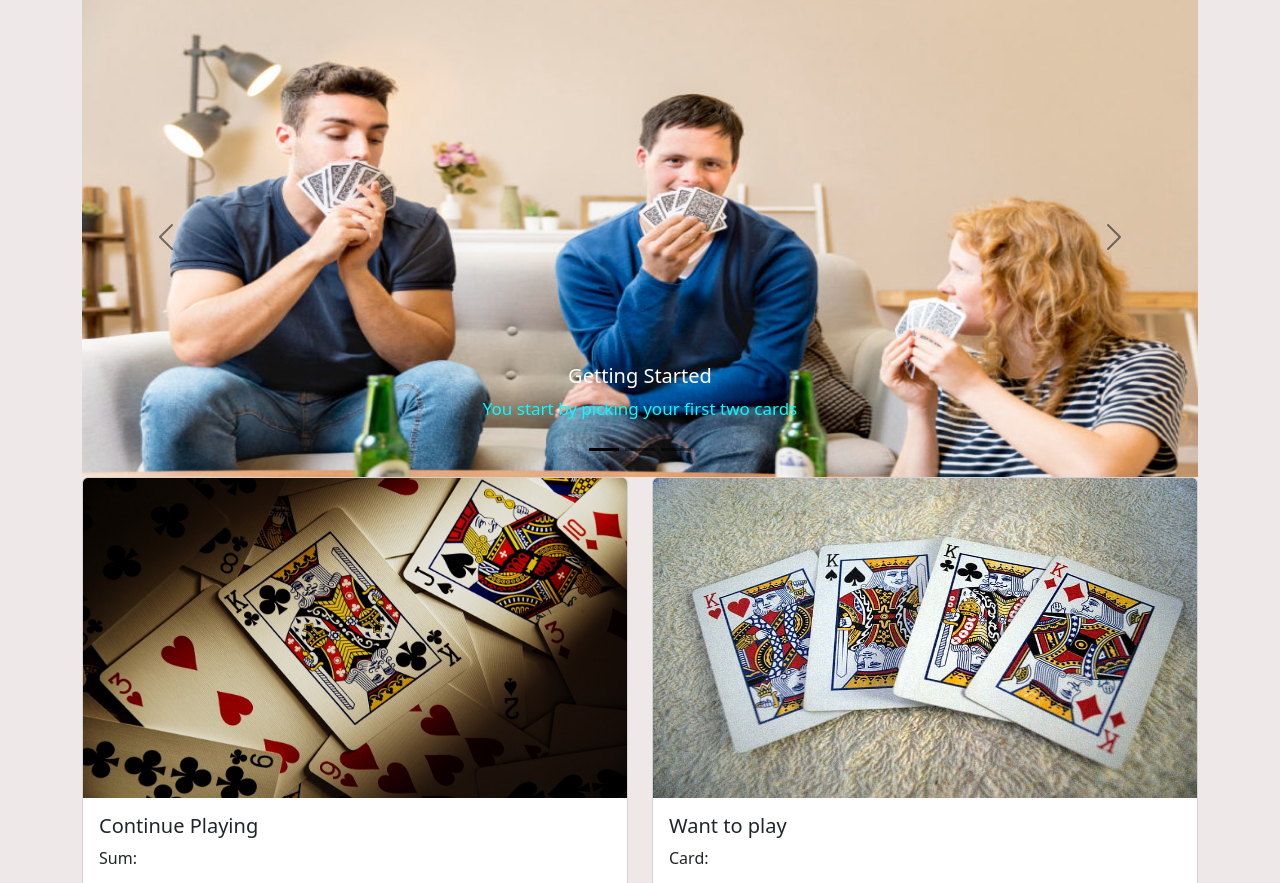
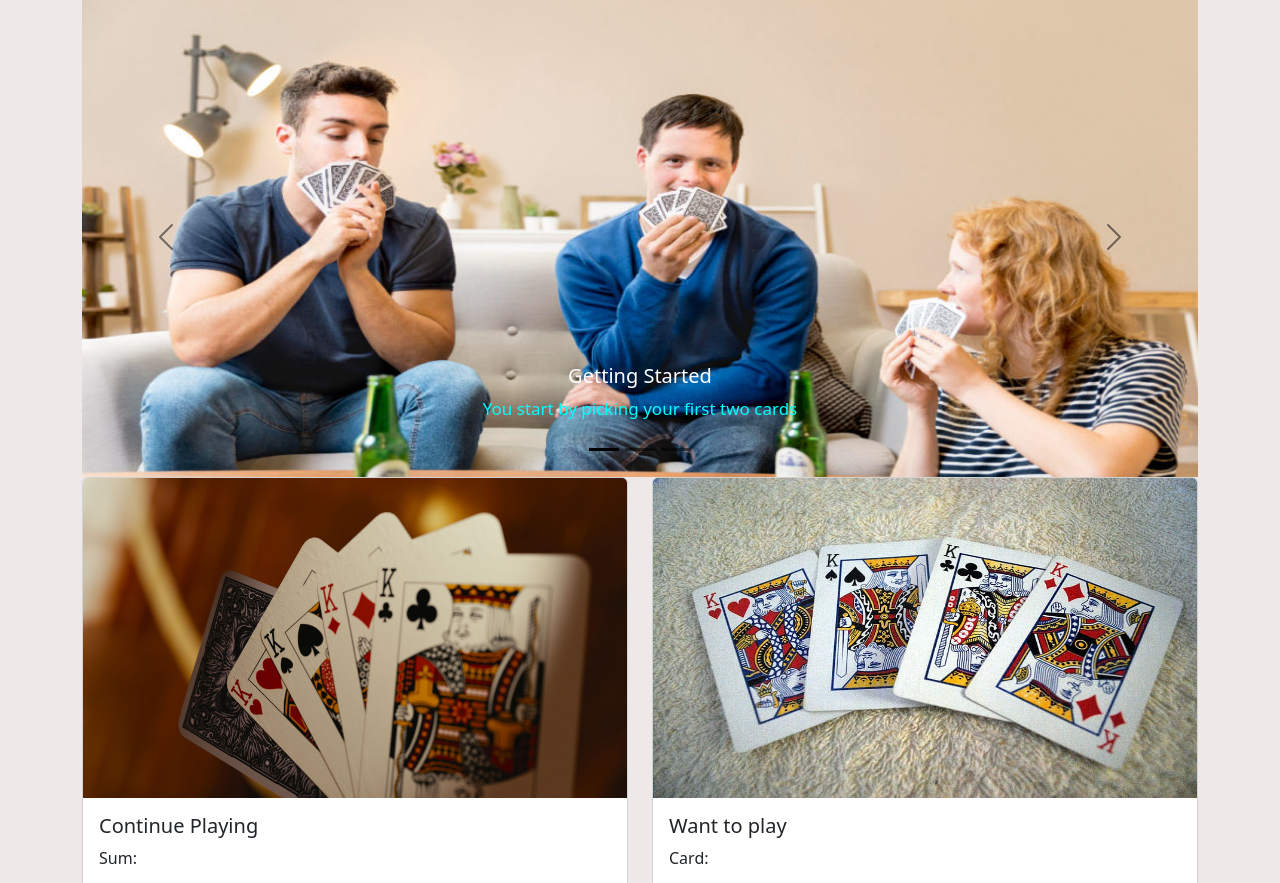
Before and after one commit to Okellothomas/nexthack, a plain HTML site: page index.html in a window 1280 px wide. Shown: the part 64-947 px from the top of the page. Drawn offline with nearby package versions, Linux system fonts and the light colour scheme.

Commit message:
save changes

```diff
--- a/index.html
+++ b/index.html
@@ -143,7 +143,7 @@
       <div class="row">
         <div class="col-6">
           <div class="card">
-            <img src="/images/cardfour.jpg" class="card-img-top" alt="..." />
+            <img src="/images/cardthree.jpg" class="card-img-top" alt="..." />
             <div class="card-body">
               <h5 class="card-title">Continue Playing</h5>
               <p class="sum-one">Sum:</p>
```
